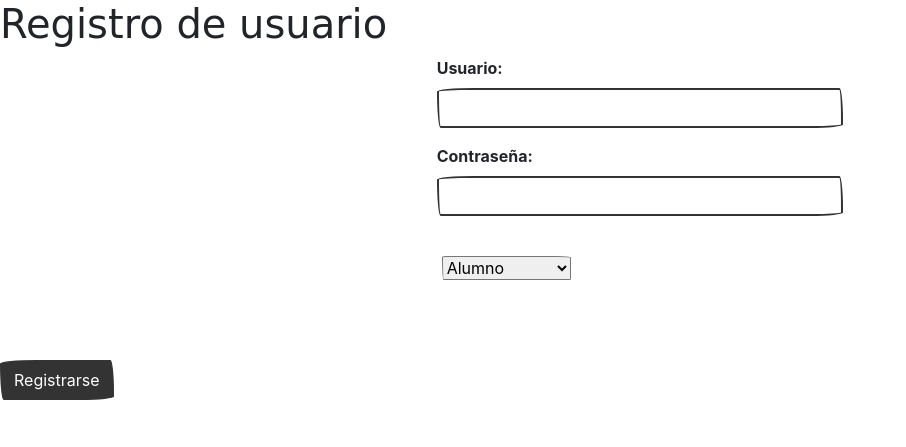
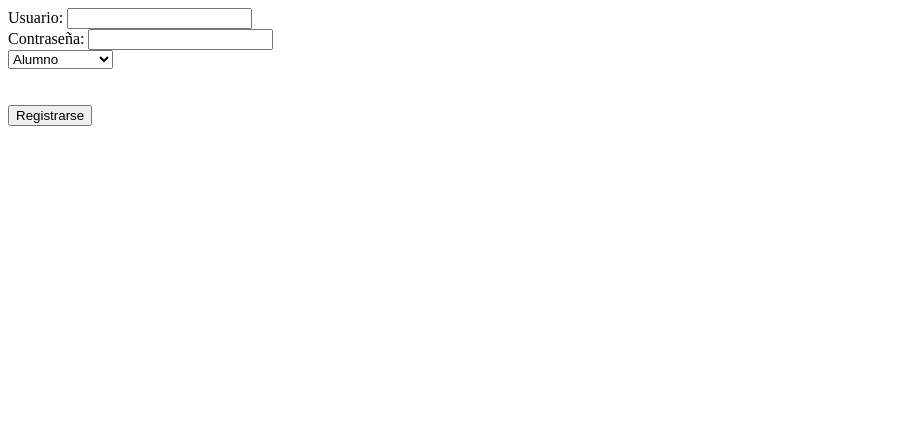
Before and after one commit to dany2501/tzolkin, a PHP site: page /tzolkin/signup.php in a window 1280 px wide. Shown: the top 447 px of the page, without its empty margins (0-906 px from the left). Run offline with PHP 8.4, Linux system fonts and the light colour scheme; some libraries are stand-ins or nearby versions; some web fonts are replaced.

Commit message:
Update signup.php

```diff
--- a/signup.php
+++ b/signup.php
@@ -5,10 +5,8 @@
     <meta http-equiv="X-UA-Compatible" content="IE=edge">
     <meta name="viewport" content="width=device-width, initial-scale=1.0">
     <title>SignUp</title>
-    <link rel="stylesheet" href="https://cdn.jsdelivr.net/npm/bootswatch@4.5.2/dist/sketchy/bootstrap.min.css" integrity="undefined" crossorigin="anonymous">
 </head>
 <body>
-    <h1>Registro de usuario</h1>
 <form action="../api/controller/signup.php" method="POST">
     <div class="row g-3">
         <div class="col-4 mb-3 mx-auto">
@@ -22,10 +20,9 @@
             <input type="password" class="form-control" id="password">
         </div>
     </div>
-    <br>
     <div class="row-g3">
         <div class="col-4 mb-3 mx-auto">
-            <select class="form-select mb-3 mx-auto" name="tipo" id="tipo">
+            <select class="form-select form-select-lg mb-3 mx-auto" name="tipo" id="tipo">
                 <option value="1">Alumno</option>
                 <option value="2">Profesor</option>
                 <option value="3">Administrador</option>
@@ -36,5 +33,6 @@
     <br>
     <button type="submit" class="mx-auto mb-5 btn btn-primary ">Registrarse</button>
 </form>
+
 </body>
 </html>
```
